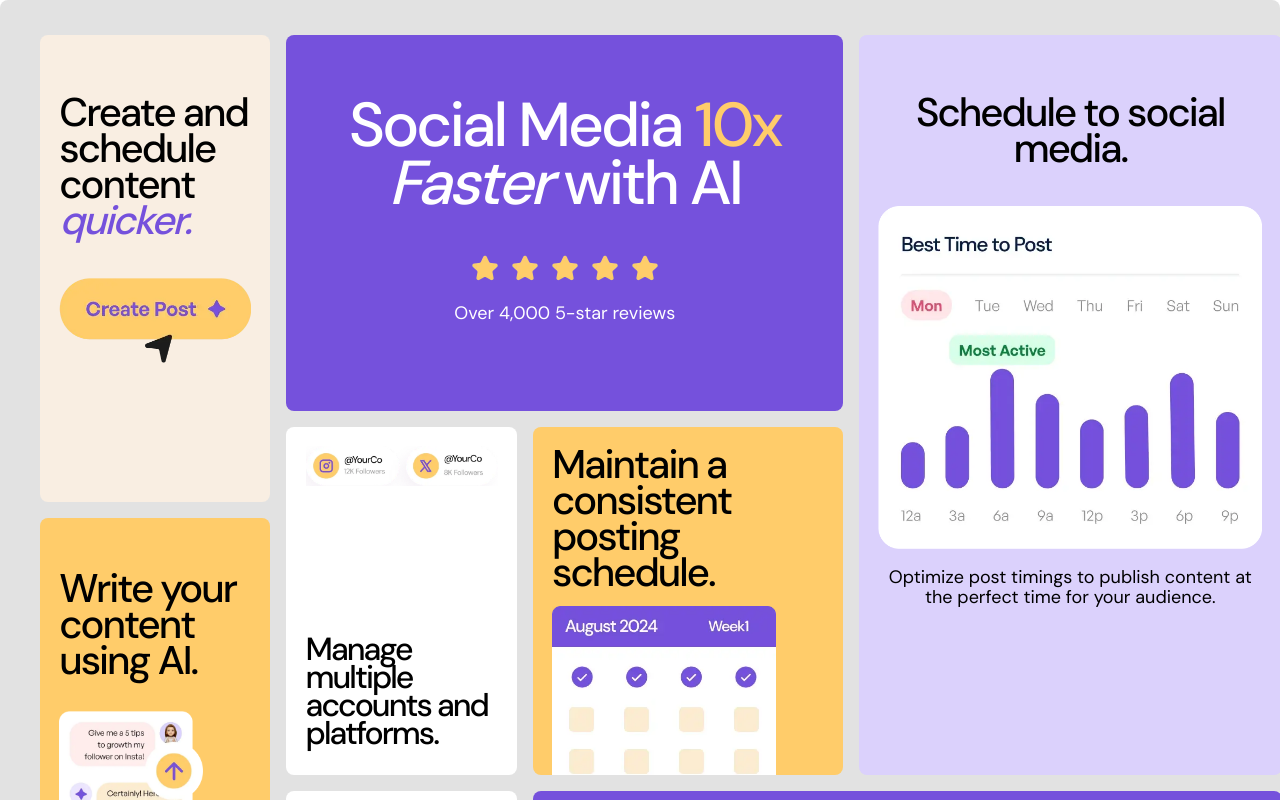
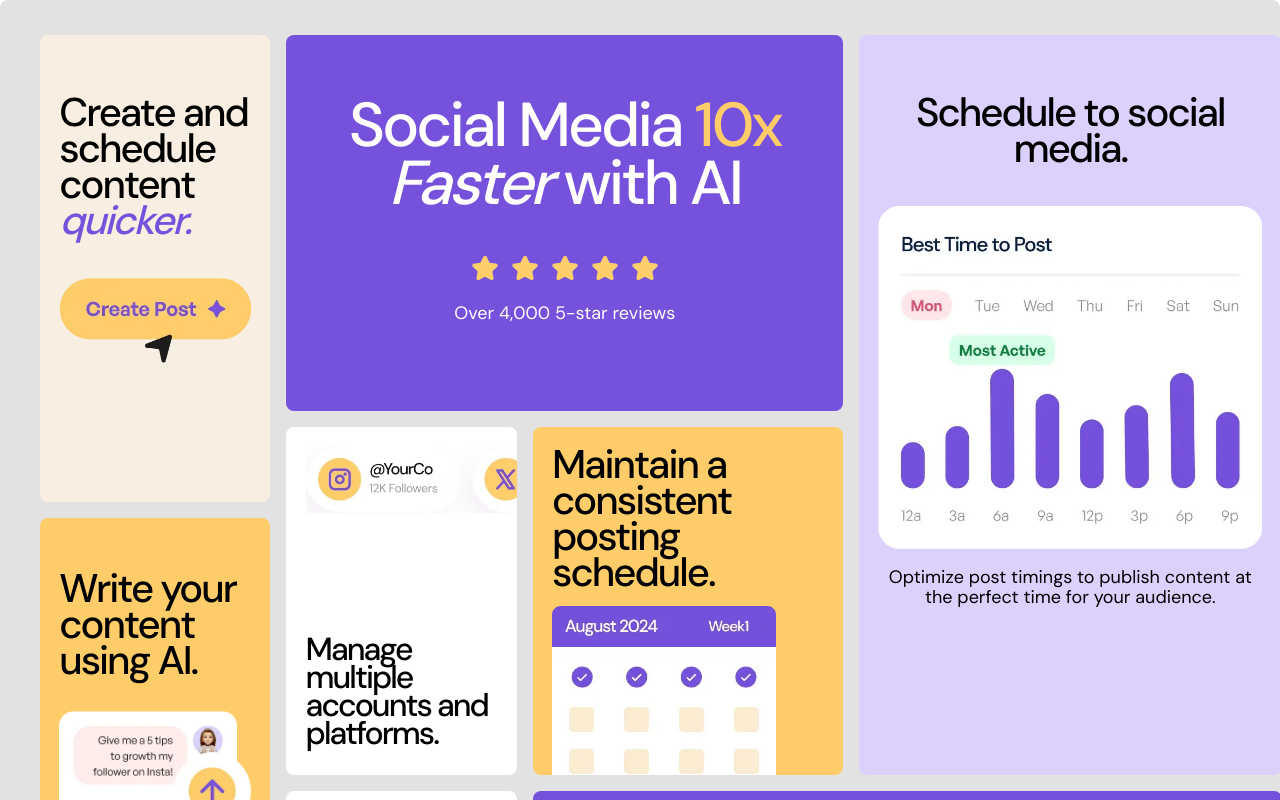
Before and after one commit to PhillipDaum/bento-box, a React (Vite) app: page / in a window 1280 px wide. Shown: the top 800 px of the page. Built offline with nearby package versions, Linux system fonts and the light colour scheme.

Commit message:
fix overflow issue in box 2

```diff
--- a/src/App.css
+++ b/src/App.css
@@ -170,12 +170,15 @@ img {
 .five img {
   max-width: 18rem;
 }
+.eight img {
+  width: 100%;
+}
 .faces-p {
   display: flex;
   flex-direction: column;
 }
 .faces-p p {
-  margin: .5rem;
+  margin: 0.5rem;
 }
 
 /* media queries for tablet and desktop */
@@ -239,3 +242,13 @@ img {
     grid-row: 3/7;
   }
 }
+
+/* hide overflow at box's edge  */
+.two img {
+  max-width: 200%;
+  width: 20rem;
+  display: block;
+}
+.two {
+  overflow: hidden;
+}
```
Also changed, not shown: 1 other file (tests, documents, lock files or other folders).
